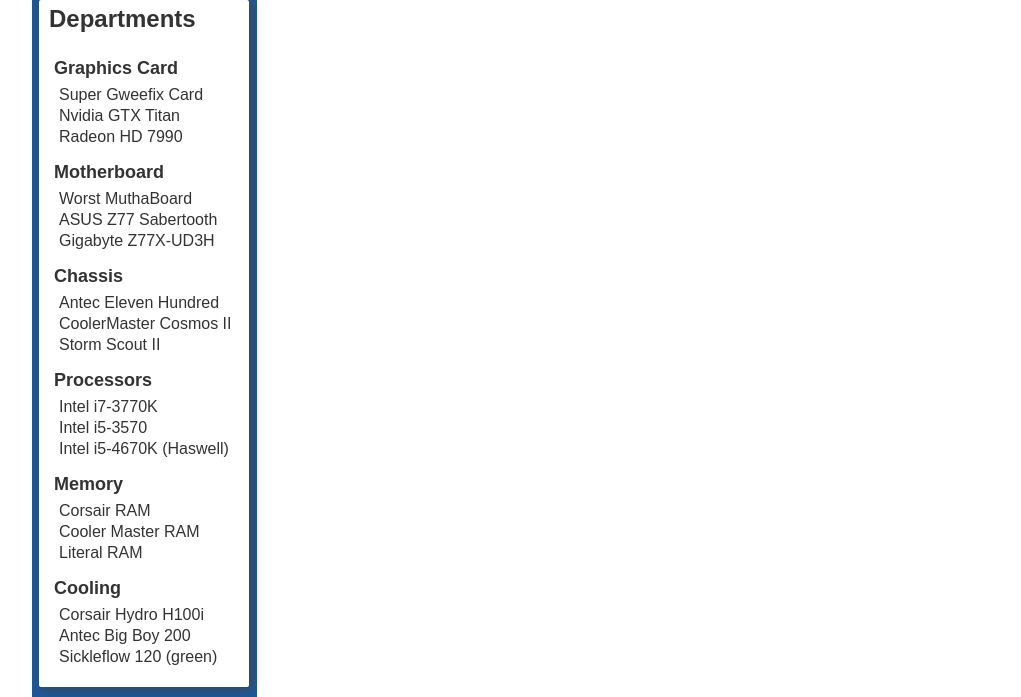
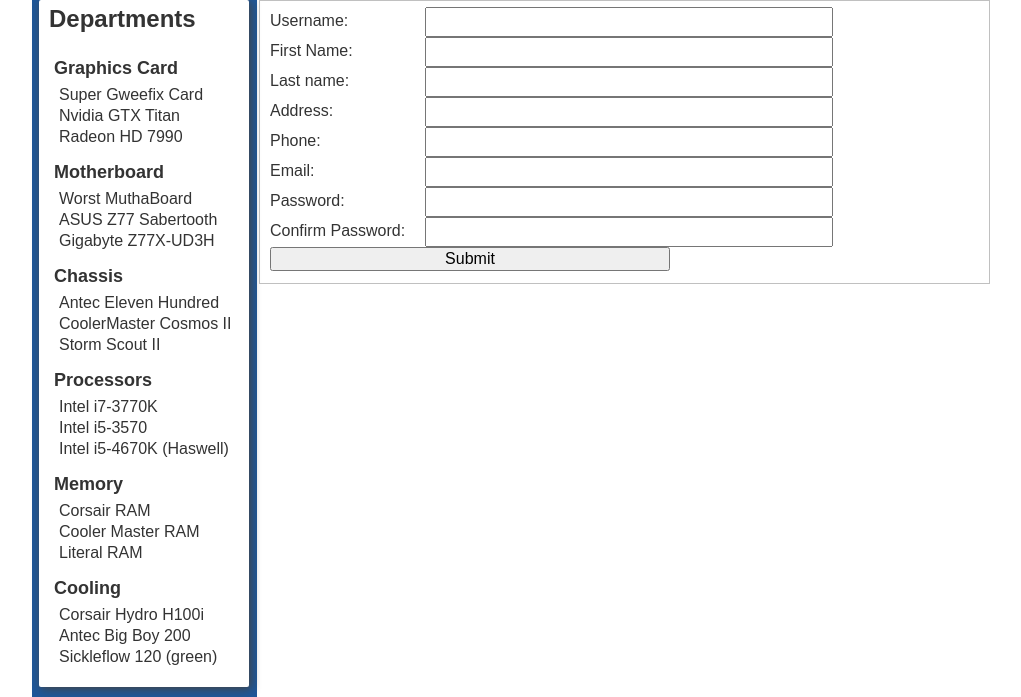
Before and after one commit to JayceJ/MotherChip, a PHP site: page /register_page.php in a window 1280 px wide. Shown: the part 150-847 px from the top of the page, without its empty margins (128-1149 px from the left). Run offline with PHP 8.4, Linux system fonts and the light colour scheme; data comes from the database, SQL or seed files in the repository.

Commit message:
Final commit of the day. Modified 3 files: style.css form.php register_page.php

```diff
--- a/assets/css/style.css
+++ b/assets/css/style.css
@@ -153,3 +153,35 @@
 .product h2{
 	margin: 0;
 }
+
+
+
+
+
+
+
+
+
+
+
+
+
+/*FORM*/
+
+label, input{
+	display: block;
+	float:left;
+
+}
+label{
+	/*display: inline;*/
+	margin-top: 5px;
+	height:24px;
+	width: 155px;
+}
+
+input{
+	/*display: block;*/
+	width: 400px;
+	height: 24px;
+}
--- a/includes/form.php
+++ b/includes/form.php
@@ -13,43 +13,70 @@
 
 		public function temp_make_form(){
 
-			$html = '';
+			$form_html = '';
 
-			$html .= '<fieldset>';
+			$form_html .= '<fieldset>';
 
-			$html .= '<label for="username">Username:</label>
+			$form_html .= '<label for="username">Username:</label>
 			<input type="text" id ="username" name="username" />
+			<br />
 
 			<label for="firstName">First Name:</label>
 			<input type="text" id ="firstName" name="firstName" />
+			<br />
 
 			<label for="lastName">Last name:</label>
 			<input type="text" id ="lastName" name="lastName" />
+			<br />
 
 			<label for="address">Address:</label>
 			<input type="text" id ="address" name="address" />
+			<br />
 
 			<label for="phone">Phone:</label>
 			<input type="text" id ="phone" name="phone" />
+			<br />
 
 			<label for="email">Email:</label>
 			<input type="text" id ="email" name="email" />
+			<br />
 
 			<label for="password">Password:</label>
 			<input type="password" id ="password" name="password" />
+			<br />
 
 			<label for="username">Confirm Password:</label>
 			<input type="password" id ="password" name="password" />
+			<br />
 
 
 			<input name="go" id="go" type="submit" value="Submit" />';
 
-			$html .= '</fieldset>';
+			$form_html .= '</fieldset>';
 
-			echo $html;
+			$this->html = $form_html;
 
 
-		}
+		}//end temp function
+
+
+		public function __get($property){
+			switch ($property) {
+				case 'html':
+					return $this->html. '</form>';
+					break;
+				// FOR ERROR CHECKING
+				// case 'valid':
+				// 	if(count($this->aErrors) == 0){
+				// 		return true;
+				// 	}else{
+				// 		return false;
+				// 	}
+				// 	break;
+				default:
+					die('GET ERROR: Sorry, <b>'.$property.'</b> is not allowed to be read from');
+				}
+			}
 
 
 	}
--- a/register_page.php
+++ b/register_page.php
@@ -6,5 +6,9 @@
 
 $form = new Form();
 
+$form->temp_make_form();
+
+echo $form->html;
+
 include_once('includes/foot.php');
 ?>
```
